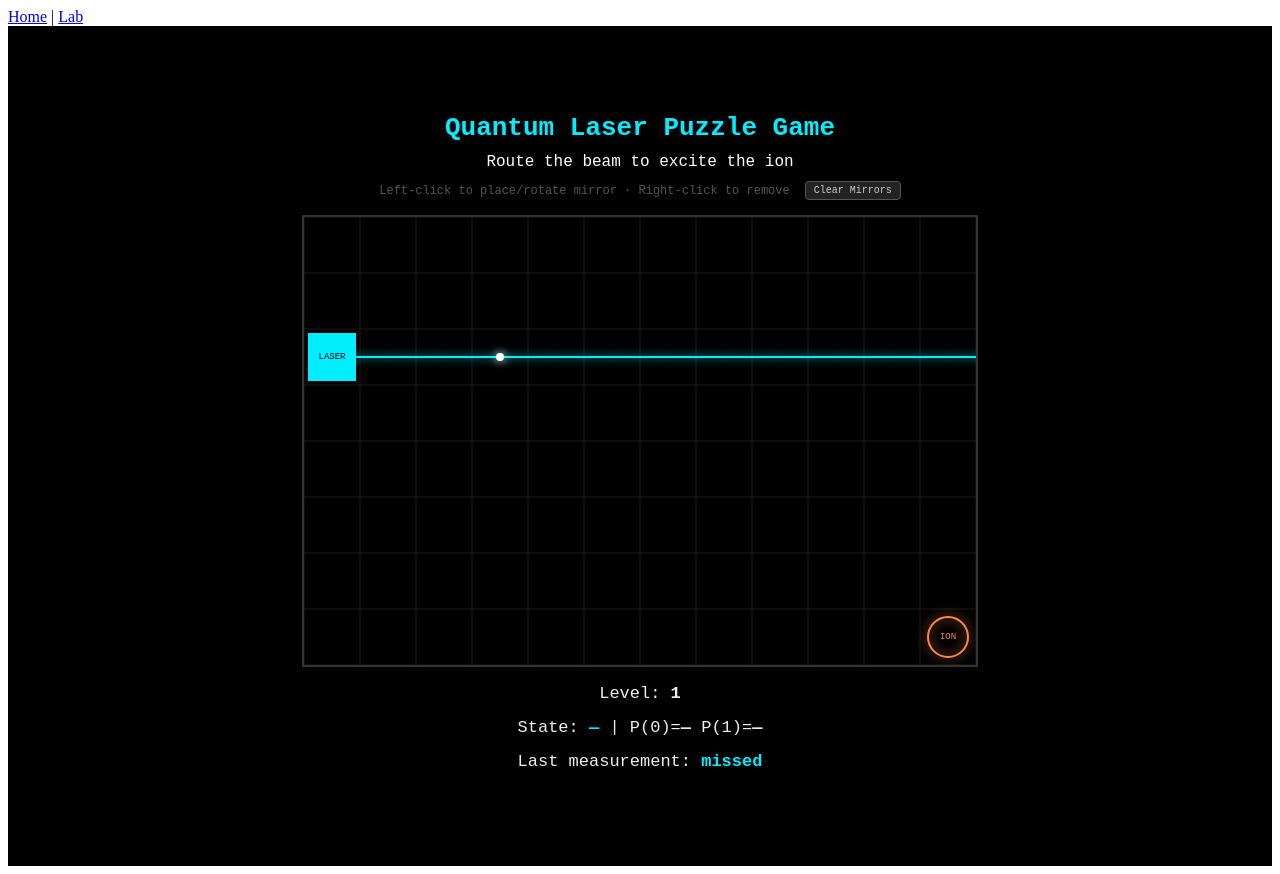
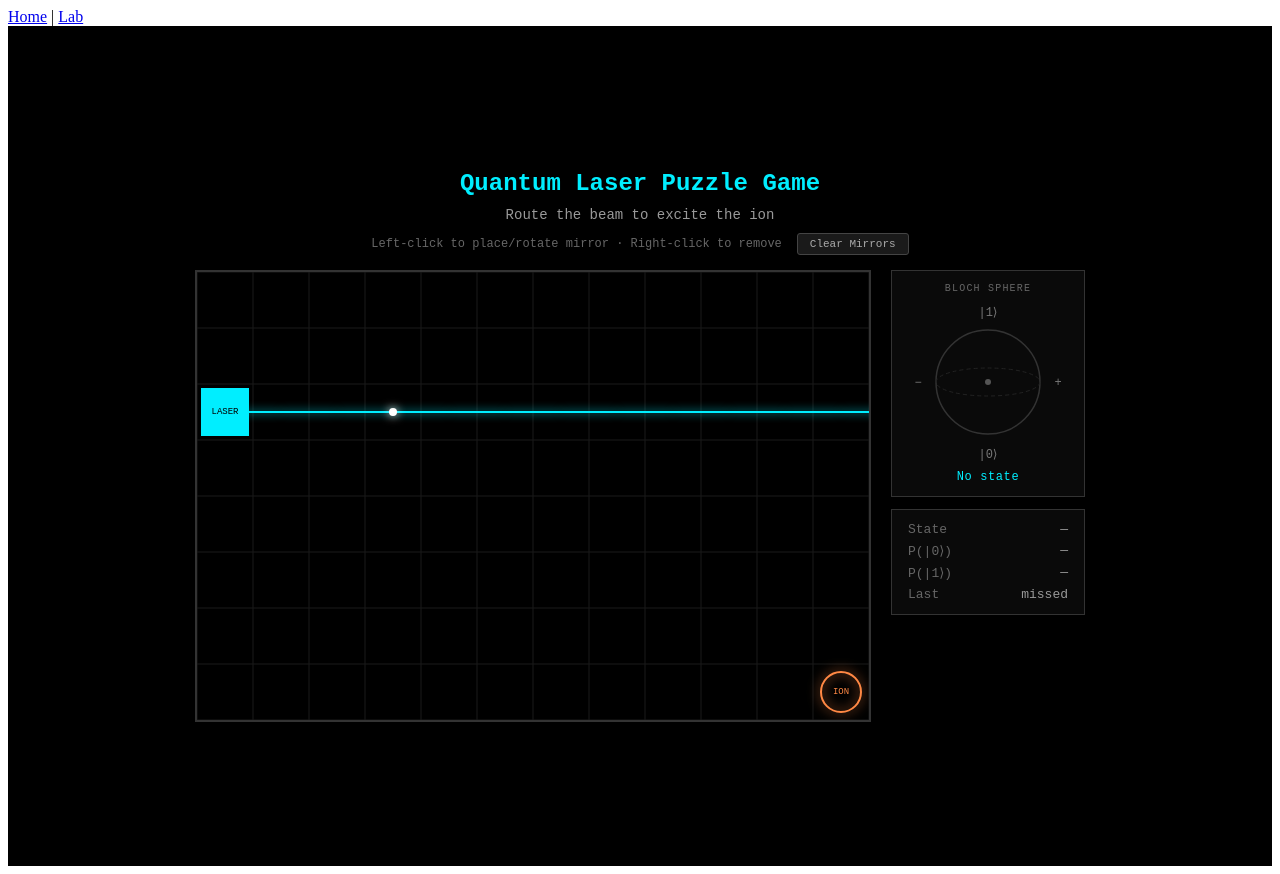
Before and after one commit to archie-sagers/quantum-educational-game, a Vue app in the folder quantum-project/: page / in a window 1280 px wide. Built offline with nearby package versions, Linux system fonts and the light colour scheme; the HTML template or start-up script is replaced by a standard one.

Commit message:
Added Bloch sphere
added a bloch sphere UI element and increased the complexity of states (allowing both positive and negative superpositions)

```diff
--- a/quantum-project/src/pages/Home.vue
+++ b/quantum-project/src/pages/Home.vue
@@ -1,8 +1,9 @@
 <script setup lang="ts">
-import { ref, onMounted, onUnmounted } from 'vue'
+import { ref, computed, onMounted, onUnmounted } from 'vue'
 import { LEVELS, Level, applyH, measure } from '@/game/quantumgame'
 
 const CELL = 56
+
 const canvas = ref<HTMLCanvasElement | null>(null)
 const currentLevelIndex = ref(0)
 let level: Level = LEVELS[currentLevelIndex.value]!
@@ -24,6 +25,29 @@ const SHOOT_MS = 800
 const TRAVEL_MS = 800
 const FPS = 60
 
+// Bloch Sphere
+// ------------------
+
+const blochAngle = computed(() => {
+  if (state.value === '|0⟩') return 90
+  if (state.value === '|+⟩') return 0
+  if (state.value === '|-⟩') return 180
+  if (state.value === '|1⟩') return 270
+  return null
+})
+
+const blochLabel = computed(() => {
+  if (state.value === '|0⟩') return '|0⟩ Ground state'
+  if (state.value === '|+⟩') return '|+⟩ Superposition'
+  if (state.value === '|-⟩') return '|-⟩ Superposition'
+  if (state.value === '|1⟩') return '|1⟩ Excited state'
+
+  return 'No state'
+})
+
+// Canvas setup
+// ------------------
+
 function setupCanvas() {
   if (!canvas.value) return
   canvas.value.width = level.cols * CELL
@@ -32,8 +56,17 @@ function setupCanvas() {
   history.value = []
 }
 
-function updateUI(s: number[] | null, hitH: boolean, r: number | null) {
-  state.value = s ? (hitH ? '|+⟩' : '|0⟩') : '—'
+function updateUI(s: number[] | null, hitH: boolean, r: number | null, preMeasure: number | null = null) {
+  if (!s) {
+    state.value = '—'
+  } else if (hitH) {
+    // If pre-gate state was 1, show |+⟩; if 0, show |-⟩
+    state.value = preMeasure === 1 ? '|+⟩' : '|-⟩'
+  } else {
+    // |0⟩ when r=0, |1⟩ when r=1
+    state.value = r === 0 ? '|0⟩' : '|1⟩'
+  }
+
   p0.value = s ? Math.round(s[0]! ** 2 * 100) + '%' : '—'
   p1.value = s ? Math.round(s[1]! ** 2 * 100) + '%' : '—'
   result.value = r !== null ? String(r) : 'missed'
@@ -43,6 +76,9 @@ function updateUI(s: number[] | null, hitH: boolean, r: number | null) {
     if (history.value.length > 20) history.value.shift()
   }
 }
+
+// Level Progression
+// ------------------
 
 function startWinTimer() {
   if (winTimer || isTransitioning) return
@@ -69,6 +105,9 @@ function cancelWinTimer() {
   if (winTimer) clearTimeout(winTimer)
   winTimer = null
 }
+
+// Canvas draw loop
+// ------------------
 
 function draw() {
   if (!ctx) return
@@ -199,6 +238,9 @@ function draw() {
   animationFrameId = requestAnimationFrame(draw)
 }
 
+// Mirror Controls
+// ------------------
+
 function clearMirrors() {
   level.grid = Array.from({ length: level.rows }, () => Array(level.cols).fill(null))
 }
@@ -223,6 +265,9 @@ function handleCanvasRightClick(e: MouseEvent) {
   if (!level.isFixed(col, row)) level.grid[row]![col] = null
 }
 
+// Game Loop
+// ------------------
+
 onMounted(() => {
   setupCanvas()
   draw()
@@ -234,15 +279,20 @@ onMounted(() => {
     setTimeout(() => {
       const { hitIon, hitH } = level.trace()
       if (!hitIon) {
-        updateUI(null, false, null)
+        updateUI(null, false, null, null)
         cancelWinTimer()
         return
       }
 
-      let s = [0, 1]
+      let s = [0, 1]  // Start in |1⟩ by default
+      const preMeasure = measure(s)  // Measure before applying gate
+
+      // Set s to the measured state
+      s = preMeasure === 0 ? [1, 0] : [0, 1]
+
       if (hitH) s = applyH(s)
       const r = measure(s)
-      updateUI(s, hitH, r)
+      updateUI(s, hitH, r, preMeasure)
 
       let isWinningState = false
       if (level.winCondition === 'any') isWinningState = true
@@ -271,23 +321,100 @@ onUnmounted(() => {
       <button @click="clearMirrors" class="clear-btn">Clear Mirrors</button>
     </div>
 
-    <canvas
-      ref="canvas"
-      @click="handleCanvasClick"
-      @contextmenu="handleCanvasRightClick"
-      class="game-canvas"
-    ></canvas>
+    <!-- Main game area -->
+    <div class="main-area">
+      <!-- Game canvas -->
+      <div class="canvas-wrap">
+        <canvas
+          ref="canvas"
+          @click="handleCanvasClick"
+          @contextmenu="handleCanvasRightClick"
+          class="game-canvas"
+        />
+      </div>
 
-    <div class="info">
-      <div>Level: <b>{{ level.name }}</b></div>
-      <div>State: <b :style="{ color: state === '|+⟩' ? '#b47cff' : '#0ef' }">{{ state }}</b> | P(0)=<b>{{ p0 }}</b> P(1)=<b>{{ p1 }}</b></div>
-      <div>Last measurement: <b :style="{ color: result === '1' ? '#f84' : '#0ef' }">{{ result }}</b></div>
-      <div v-if="history.length > 0">History: {{ history.join(' ') }}</div>
+      <!-- Sidebar: Bloch sphere + measurement info -->
+      <aside class="sidebar">
+
+        <!-- Bloch sphere -->
+        <div class="bloch-panel">
+          <div class="bloch-title">Bloch Sphere</div>
+          <svg class="bloch-svg" viewBox="0 0 160 160" xmlns="http://www.w3.org/2000/svg">
+            <!-- Axis labels -->
+            <text x="80" y="14" class="bloch-label" text-anchor="middle">|1⟩</text>
+            <text x="80" y="156" class="bloch-label" text-anchor="middle">|0⟩</text>
+            <text x="10" y="84" class="bloch-label" text-anchor="middle">−</text>
+            <text x="150" y="84" class="bloch-label" text-anchor="middle">+</text>
+
+            <!-- Sphere outline -->
+            <circle cx="80" cy="80" r="52" class="bloch-circle" />
+
+            <!-- Dashed equator -->
+            <ellipse cx="80" cy="80" rx="52" ry="14" class="bloch-equator" />
+
+            <!-- State arrow — only drawn when ion is hit -->
+            <g v-if="blochAngle !== null">
+              <!-- Arrow line from centre in the direction of blochAngle -->
+              <line
+                x1="80" y1="80"
+                :x2="80 + 44 * Math.cos((blochAngle * Math.PI) / 180)"
+                :y2="80 + 44 * Math.sin((blochAngle * Math.PI) / 180)"
+                class="bloch-arrow"
+              />
+              <!-- Arrowhead circle at tip -->
+              <circle
+                :cx="80 + 46 * Math.cos((blochAngle * Math.PI) / 180)"
+                :cy="80 + 46 * Math.sin((blochAngle * Math.PI) / 180)"
+                r="3"
+                class="bloch-tip"
+              />
+            </g>
+
+            <!-- Centre dot -->
+            <circle cx="80" cy="80" r="3" class="bloch-center" />
+          </svg>
+
+          <!-- State label below sphere -->
+          <div class="bloch-state" :class="{ superposition: state === '|+⟩' || state === '|-⟩' }">
+            {{ blochLabel }}
+          </div>
+        </div>
+
+        <!-- Measurement info panel -->
+        <div class="info-panel">
+          <div class="info-row">
+            <span class="info-key">State</span>
+            <span class="info-val" :class="{
+              cyan: state === '|0⟩',
+              purple: state === '|+⟩',
+              magenta: state === '|-⟩',
+              orange: state === '|1⟩'
+            }">{{ state }}</span>
+          </div>
+          <div class="info-row">
+            <span class="info-key">P(|0⟩)</span>
+            <span class="info-val">{{ p0 }}</span>
+          </div>
+          <div class="info-row">
+            <span class="info-key">P(|1⟩)</span>
+            <span class="info-val">{{ p1 }}</span>
+          </div>
+          <div class="info-row">
+            <span class="info-key">Last</span>
+            <span class="info-val" :class="{ orange: result === '1', cyan: result === '0' }">{{ result }}</span>
+          </div>
+          <div v-if="history.length" class="history">
+            <span class="info-key">History</span>
+            <span class="history-bits">{{ history.join(' ') }}</span>
+          </div>
+        </div>
+
+      </aside>
     </div>
+    <!-- End main-area -->
 
-    <div v-if="showWin" class="win-overlay">
-      ION SUCCESSFULLY EXCITED
-    </div>
+    <!-- Win overlay -->
+    <div v-if="showWin" class="win-overlay">ION SUCCESSFULLY EXCITED</div>
   </div>
 </template>
 
@@ -296,11 +423,11 @@ onUnmounted(() => {
   background: #000000;
   color: #eee;
   font-family: monospace;
+  min-height: 100vh;
   display: flex;
   flex-direction: column;
   align-items: center;
   justify-content: center;
-  min-height: 100vh;
   margin: 0;
   gap: 10px;
   padding: 20px;
@@ -309,12 +436,13 @@ onUnmounted(() => {
 h1 {
   color: #0ef;
   margin: 0;
+  font-size: 24px;
 }
 
 .hint {
-  color: rgb(255, 255, 255);
+  color: #999;
   margin: 0;
-  font-size: 16px;
+  font-size: 14px;
 }
 
 .controls {
@@ -325,50 +453,201 @@ h1 {
 }
 
 .controls p {
-  color: #555;
+  color: #666;
   margin: 0;
   font-size: 12px;
 }
 
 .clear-btn {
   cursor: pointer;
-  background: #222;
-  color: #ccc;
-  border: 1px solid #555;
-  padding: 3px 8px;
-  font-size: 10px;
+  background: #1a1a1a;
+  color: #aaa;
+  border: 1px solid #444;
+  padding: 4px 12px;
+  font-size: 11px;
   font-family: monospace;
-  border-radius: 4px;
+  border-radius: 3px;
   transition: 0.2s;
 }
 
 .clear-btn:hover {
-  background: #333;
-  border-color: #777;
+  background: #2a2a2a;
+  border-color: #666;
+  color: #ddd;
+}
+
+.main-area {
+  display: flex;
+  gap: 20px;
+  align-items: flex-start;
+  flex-wrap: wrap;
+  justify-content: center;
+}
+
+.canvas-wrap {
+  display: flex;
+  flex-direction: column;
+  align-items: center;
+  gap: 8px;
+  flex: 0 0 auto;
 }
 
 .game-canvas {
   border: 2px solid #333;
-  cursor: pointer;
+  cursor: crosshair;
+}
+
+.controls-hint {
+  margin: 0;
+  font-size: 11px;
+  color: #555;
 }
 
 .info {
   text-align: center;
   line-height: 2;
-  font-size: 17px;
+  font-size: 15px;
+  color: #ccc;
+}
+
+.info div {
+  color: #999;
+}
+
+.info b {
+  color: #fff;
 }
 
 .win-overlay {
   display: flex;
   position: fixed;
   inset: 0;
-  background: rgba(0, 0, 0, 0.85);
+  background: rgba(0, 0, 0, 0.92);
   color: #0f0;
   font-size: 32px;
+  font-weight: bold;
   flex-direction: column;
   align-items: center;
   justify-content: center;
   gap: 12px;
   z-index: 1000;
+  letter-spacing: 0.1em;
+}
+
+.sidebar {
+  display: flex;
+  flex-direction: column;
+  gap: 12px;
+  min-width: 180px;
+}
+
+.bloch-panel {
+  border: 1px solid #333;
+  padding: 12px 16px;
+  display: flex;
+  flex-direction: column;
+  align-items: center;
+  gap: 8px;
+  background: #0a0a0a;
+}
+
+.bloch-title {
+  font-size: 10px;
+  letter-spacing: 0.12em;
+  text-transform: uppercase;
+  color: #666;
+}
+
+.bloch-svg {
+  width: 160px;
+  height: 160px;
+}
+
+.bloch-label {
+  fill: #777;
+  font-size: 12px;
+  font-family: monospace;
+}
+
+.bloch-circle {
+  fill: none;
+  stroke: #333;
+  stroke-width: 1.5;
+}
+
+.bloch-equator {
+  fill: none;
+  stroke: #222;
+  stroke-width: 1;
+  stroke-dasharray: 4 3;
+}
+
+.bloch-arrow {
+  stroke: #0ef;
+  stroke-width: 2;
+}
+
+.bloch-tip {
+  fill: #0ef;
+}
+
+.bloch-center {
+  fill: #555;
+}
+
+.bloch-state {
+  font-size: 12px;
+  color: #0ef;
+  letter-spacing: 0.05em;
+}
+
+.bloch-state.superposition {
+  color: #b47cff;
+}
+
+.info-panel {
+  border: 1px solid #333;
+  padding: 12px 16px;
+  display: flex;
+  flex-direction: column;
+  gap: 6px;
+  background: #0a0a0a;
+  max-height: 280px;
+  overflow-y: auto;
+}
+
+.info-row {
+  display: flex;
+  justify-content: space-between;
+  gap: 16px;
+  font-size: 13px;
+}
+
+.info-key {
+  color: #666;
+}
+
+.info-val {
+  color: #999;
+}
+
+.info-val.cyan  { color: #0ef; }
+.info-val.purple { color: #b47cff; }
+.info-val.magenta { color: #ff47ff; }
+.info-val.orange { color: #f84; }
+
+.history {
+  display: flex;
+  flex-direction: column;
+  gap: 4px;
+  padding-top: 4px;
+  border-top: 1px solid #222;
+}
+
+.history-bits {
+  font-size: 11px;
+  color: #666;
+  word-break: break-all;
+  line-height: 1.6;
 }
 </style>
```
